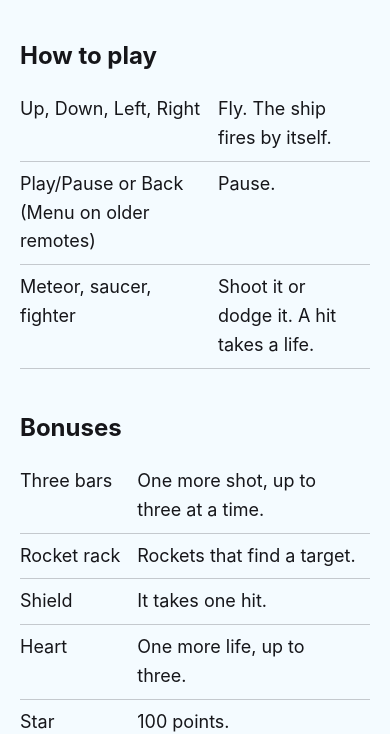
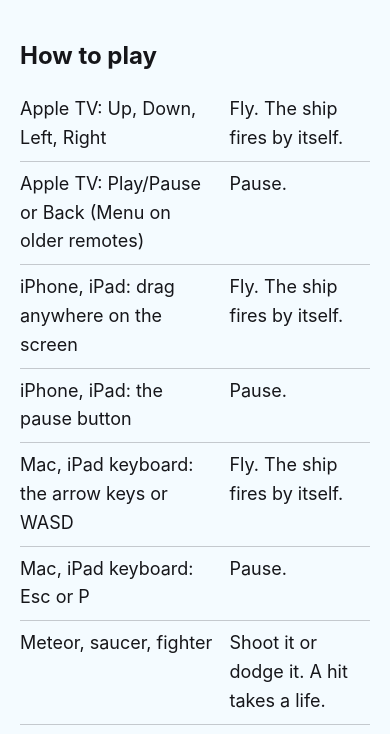
Before and after one commit to xepozz/spaceship-game-app, a plain HTML site: page index.html in a window 390 px wide. Shown: the part 374-1108 px from the top of the page. Drawn offline with Linux system fonts and the light colour scheme.

Commit message:
The iPhone, iPad and Mac version: controls and policy

```diff
--- a/index.html
+++ b/index.html
@@ -15,8 +15,12 @@
 
 <h2>How to play</h2>
 <table>
-<tr><td>Up, Down, Left, Right</td><td>Fly. The ship fires by itself.</td></tr>
-<tr><td>Play/Pause or Back (Menu on older remotes)</td><td>Pause.</td></tr>
+<tr><td>Apple TV: Up, Down, Left, Right</td><td>Fly. The ship fires by itself.</td></tr>
+<tr><td>Apple TV: Play/Pause or Back (Menu on older remotes)</td><td>Pause.</td></tr>
+<tr><td>iPhone, iPad: drag anywhere on the screen</td><td>Fly. The ship fires by itself.</td></tr>
+<tr><td>iPhone, iPad: the pause button</td><td>Pause.</td></tr>
+<tr><td>Mac, iPad keyboard: the arrow keys or WASD</td><td>Fly. The ship fires by itself.</td></tr>
+<tr><td>Mac, iPad keyboard: Esc or P</td><td>Pause.</td></tr>
 <tr><td>Meteor, saucer, fighter</td><td>Shoot it or dodge it. A hit takes a life.</td></tr>
 </table>
 
```
Also changed, not shown: privacy.html (+2 -2 lines).
